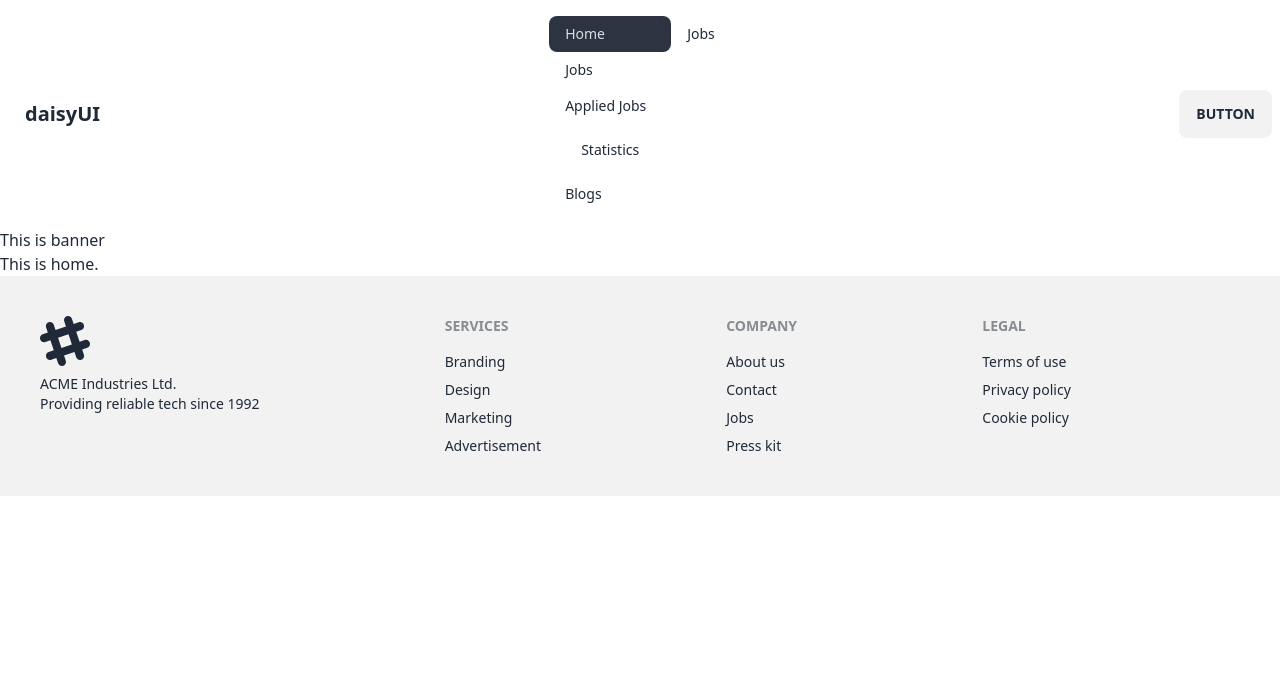
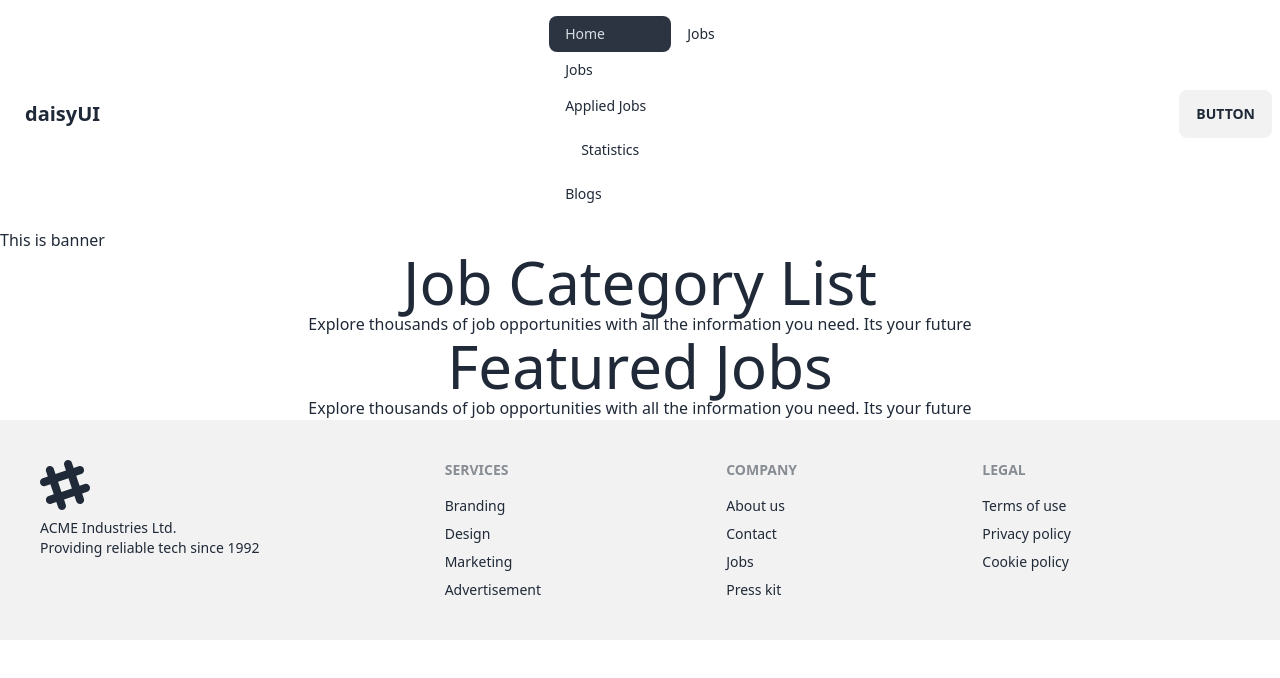
Before and after one commit to alalhosen/react-career-hub--d47, a React (Vite) app: page / in a window 1280 px wide. Shown: the top 678 px of the page. Built offline with nearby package versions, Linux system fonts and the light colour scheme.

Commit message:
set component AppliedJobs & FeaturedJobs

```diff
--- a/src/components/CategoryList/CategoryList.jsx
+++ b/src/components/CategoryList/CategoryList.jsx
@@ -1,10 +1,13 @@
-
 const CategoryList = () => {
-    return (
-        <div>
-<h2 className="text-6xl text-center">Job Category List</h2>
-        </div>
-    );
+  return (
+    <div className="text-center">
+      <h2 className="text-6xl">Job Category List</h2>
+      <p>
+        Explore thousands of job opportunities with all the information you
+        need. Its your future
+      </p>
+    </div>
+  );
 };
 
 export default CategoryList;
--- /dev/null
+++ b/src/components/FeaturedJobs/FeaturedJobs.jsx
@@ -0,0 +1,10 @@
+const FeaturedJobs = () => {
+  return (
+    <div className="text-center">
+      <h2 className="text-6xl">Featured Jobs</h2>
+      <p>Explore thousands of job opportunities with all the information you need. Its your future</p>
+    </div>
+  );
+};
+
+export default FeaturedJobs;
--- a/src/components/Home/Home.jsx
+++ b/src/components/Home/Home.jsx
@@ -1,10 +1,13 @@
 import Banner from "../AppliedJobs/Banner/Banner";
+import CategoryList from "../CategoryList/CategoryList";
+import FeaturedJobs from "../FeaturedJobs/FeaturedJobs";
 
 const Home = () => {
   return (
     <div>
       <Banner></Banner>
-      <h3>This is home.</h3>
+      <CategoryList></CategoryList>
+      <FeaturedJobs></FeaturedJobs>
     </div>
   );
 };
```
Also changed, not shown: src/components/AppliedJobs/Banner/Banner.jsx (+5 -6 lines), src/components/Header/Header.jsx (+4 -4 lines).
